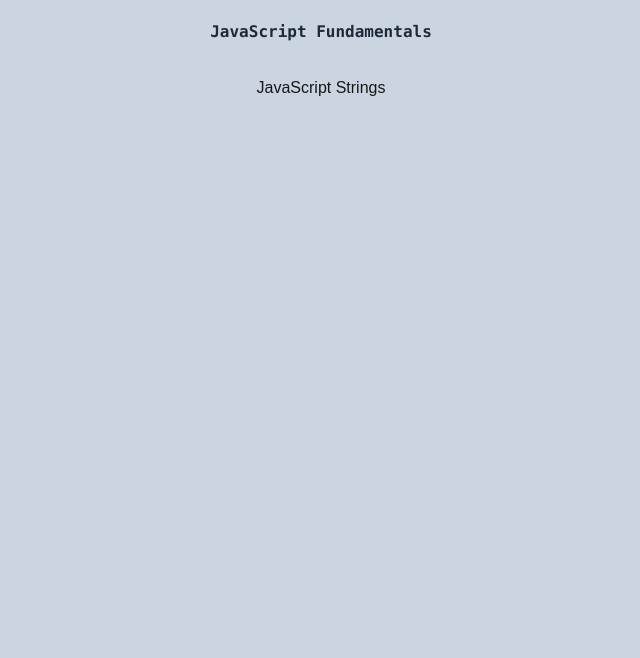
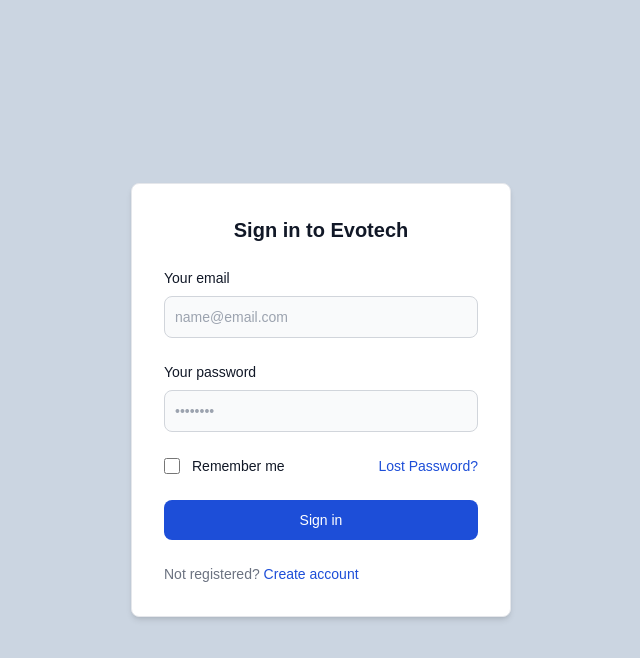
Before and after one commit to hashaaan/evotech-next, a Next.js app: page /login in a window 1280 px wide. Shown: the top 658 px of the page, without its empty margins (319-959 px from the left). Built offline with nearby package versions, Linux system fonts and the light colour scheme.

Commit message:
Add login page UI

```diff
--- a/app/layout.tsx
+++ b/app/layout.tsx
@@ -24,7 +24,7 @@
   children: React.ReactNode;
 }>) {
   return (
-    <html lang="en">
+    <html lang="en" className="light">
       <body
         className={`${geistSans.variable} ${geistMono.variable} antialiased bg-slate-300`}
       >
--- /dev/null
+++ b/app/login/page-d1.tsx
@@ -0,0 +1,7 @@
+export default function LoginPage() {
+  return (
+    <div className="flex flex-col justify-center items-center w-full min-h-screen bg-yellow-200 text-black text-center">
+      <div className="bg-green-300 px-5 py-3 rounded-lg">Login</div>
+    </div>
+  );
+}
--- a/app/login/page.tsx
+++ b/app/login/page.tsx
@@ -1,13 +1,116 @@
-export default function Login() {
+"use client";
+
+import { useState } from "react";
+
+export default function LoginPage() {
+  const [email, setEmail] = useState("");
+  const [password, setPassword] = useState("");
+  const [remember, setRemember] = useState(false);
+
+  // This Module Contains
+  // 1. Controlled Inputs
+  // 2. React.js useState hook
+  // 3. Next.js "use client" breakpoint
+  // 4. Tailwind CSS Flex, Dark mode, Max Width
+
   return (
-    <main className="text-center py-5">
-      <h1 className="text-slate-800 font-bold font-mono">
-        JavaScript Fundamentals
-      </h1>
+    <div className="flex flex-col justify-center items-center w-full min-h-screen text-black">
+      <div className="w-[380px] mx-auto">
+        <div className="bg-white shadow-md border border-gray-200 rounded-lg p-4 sm:p-6 lg:p-8 dark:bg-gray-800 dark:border-gray-700">
+          <form className="space-y-6" action="#">
+            <h3 className="text-center text-xl font-semibold text-gray-900 dark:text-white">
+              Sign in to Evotech
+            </h3>
 
-      <section className="mt-8">
-        <h2>JavaScript Strings</h2>
-      </section>
-    </main>
+            <div>
+              <label
+                htmlFor="email"
+                className="text-sm font-medium text-gray-900 block mb-2 dark:text-gray-300"
+              >
+                Your email
+              </label>
+
+              <input
+                type="email"
+                name="email"
+                id="email"
+                value={email}
+                onChange={(e) => setEmail(e.target.value)}
+                className="bg-gray-50 border border-gray-300 text-gray-900 sm:text-sm rounded-lg focus:ring-blue-500 focus:border-blue-500 block w-full p-2.5 dark:bg-gray-600 dark:border-gray-500 dark:placeholder-gray-400 dark:text-white"
+                placeholder="name@email.com"
+                required
+              />
+            </div>
+
+            <div>
+              <label
+                htmlFor="password"
+                className="text-sm font-medium text-gray-900 block mb-2 dark:text-gray-300"
+              >
+                Your password
+              </label>
+              <input
+                type="password"
+                name="password"
+                id="password"
+                value={password}
+                onChange={(e) => setPassword(e.target.value)}
+                placeholder="••••••••"
+                className="bg-gray-50 border border-gray-300 text-gray-900 sm:text-sm rounded-lg focus:ring-blue-500 focus:border-blue-500 block w-full p-2.5 dark:bg-gray-600 dark:border-gray-500 dark:placeholder-gray-400 dark:text-white"
+                required
+              />
+            </div>
+
+            <div className="flex items-start">
+              <div className="flex items-start">
+                <div className="flex items-center h-5">
+                  <input
+                    id="remember"
+                    aria-describedby="remember"
+                    type="checkbox"
+                    checked={remember}
+                    onChange={(e) => setRemember(e.target.checked)}
+                    className="bg-gray-50 border border-gray-300 focus:ring-3 focus:ring-blue-300 h-4 w-4 rounded dark:bg-gray-700 dark:border-gray-600 dark:focus:ring-blue-600 dark:ring-offset-gray-800"
+                    required
+                  />
+                </div>
+
+                <div className="text-sm ml-3">
+                  <label
+                    htmlFor="remember"
+                    className="font-medium text-gray-900 dark:text-gray-300"
+                  >
+                    Remember me
+                  </label>
+                </div>
+              </div>
+
+              <a
+                href="#"
+                className="text-sm text-blue-700 hover:underline ml-auto dark:text-blue-500"
+              >
+                Lost Password?
+              </a>
+            </div>
+
+            <button
+              type="submit"
+              className="w-full text-white bg-blue-700 hover:bg-blue-800 focus:ring-4 focus:ring-blue-300 font-medium rounded-lg text-sm px-5 py-2.5 text-center dark:bg-blue-600 dark:hover:bg-blue-700 dark:focus:ring-blue-800"
+            >
+              Sign in
+            </button>
+            <div className="text-sm font-medium text-gray-500 dark:text-gray-300">
+              Not registered?{" "}
+              <a
+                href="#"
+                className="text-blue-700 hover:underline dark:text-blue-500"
+              >
+                Create account
+              </a>
+            </div>
+          </form>
+        </div>
+      </div>
+    </div>
   );
 }
--- a/tailwind.config.ts
+++ b/tailwind.config.ts
@@ -1,6 +1,7 @@
 import type { Config } from "tailwindcss";
 
 export default {
+  darkMode: ["class"],
   content: [
     "./pages/**/*.{js,ts,jsx,tsx,mdx}",
     "./components/**/*.{js,ts,jsx,tsx,mdx}",
```
